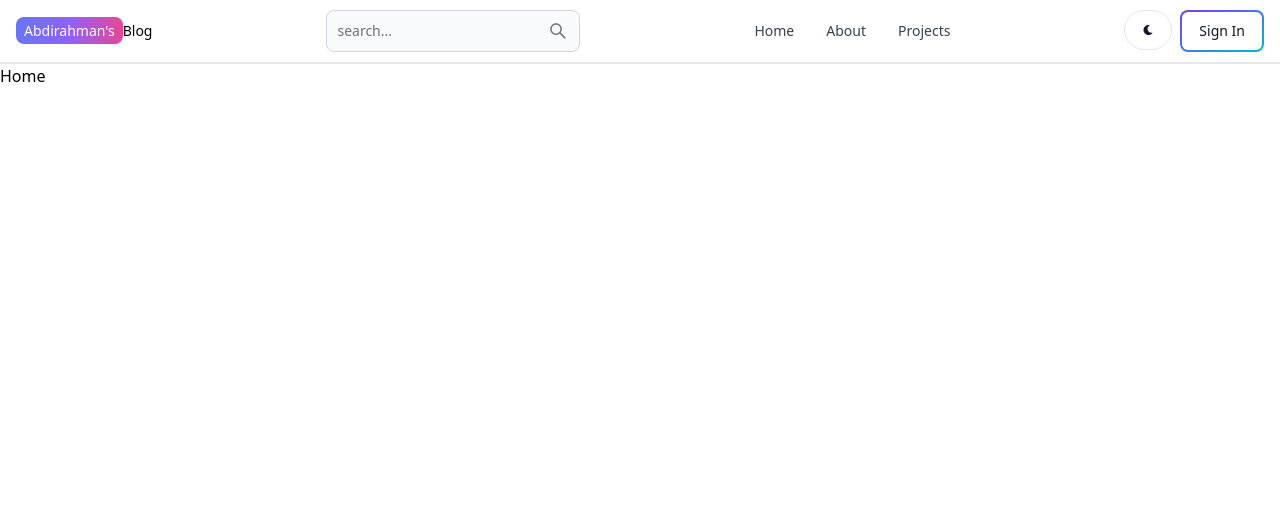
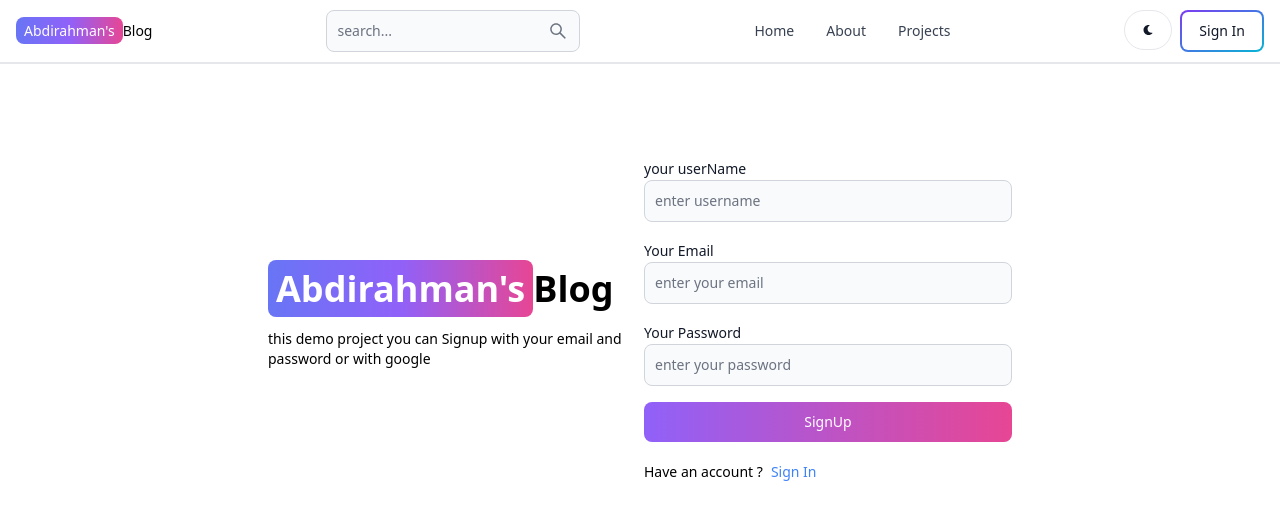
Before and after one commit to cabdiraxman200/Mern-Blog-using-tailwind-css, a React (Vite) app in the folder client/: page /sign-up in a window 1280 px wide. Shown: the top 520 px of the page. Built offline with nearby package versions, Linux system fonts and the light colour scheme.

Commit message:
mern-stack projects

```diff
--- a/client/src/pages/SignUp.jsx
+++ b/client/src/pages/SignUp.jsx
@@ -1,8 +1,68 @@
-import React from 'react'
+import React from 'react';
+import { Link } from 'react-router-dom';
+import {Button, Label, TextInput} from 'flowbite-react'
 
 const SignUp = () => {
   return (
-    <div>Home</div>
+    <div className='min-h-screen mt-20'>
+    <div className="flex  p-3 max-w-3xl mx-auto flex-col md:flex-row md:items-center gap-2">
+      {/* left side */}
+      <div className='flex-1'>
+      <Link to='/' className=' font-bold  dark:text-white text-4xl'>
+      <span className='px-2 py-1 bg-gradient-to-r from-indigo-500 via-purple-500 to-pink-500
+      rounded-lg text-white'>
+        Abdirahman's
+      </span>
+        Blog
+      </Link>
+      <p className='text-sm mt-5 '>this demo project  you can Signup  with your email and password or with google</p>
+      </div >
+      {/* right side */}
+      <div className='flex-1'>
+        <form className='flex flex-col gap-4'>
+          <div>
+            <Label value='your userName'/>
+          <TextInput
+          type='text'
+          placeholder='enter username'
+          id='username'
+          />
+          </div>
+          <div>
+            <Label value ="Your Email"/>
+            <TextInput
+            type='text'
+            placeholder='enter your email'
+            id='email'
+            />
+          </div>
+          <div>
+            <Label value ="Your Password"/>
+            <TextInput
+            type='text'
+            placeholder='enter your password'
+            id='password'
+            />
+          </div>
+          <Button gradientDuoTone="purpleToPink" type='submit'>SignUp</Button>
+        </form>
+        <div className='flex  gap-2 text-sm mt-5'>
+          <span>Have an account ?</span>
+          <Link to='/sign-in' className='text-blue-500'>
+          Sign In
+
+          </Link>
+
+
+        </div>
+
+      </div>
+
+
+
+    </div>
+
+    </div>
   )
 }
 
```
